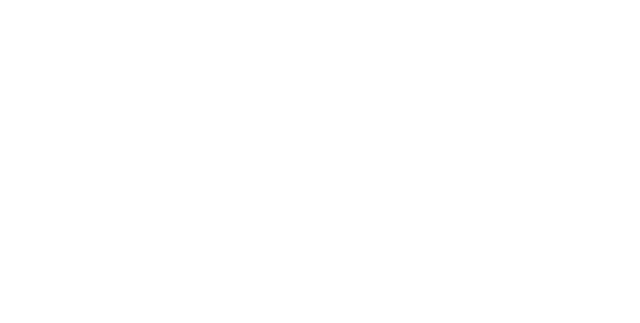
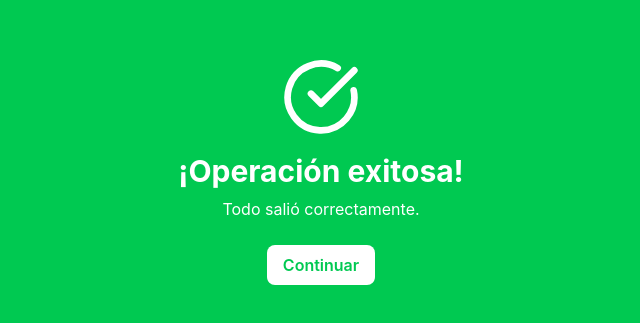
Before and after one commit to palavecino12/Zapi, a React (Vite) app in the folder frontend/: page /success in a window 1280 px wide. Before the commit this address had no page. Shown: the part 229-552 px from the top of the page, without its empty margins (319-959 px from the left). Built offline with nearby package versions, Linux system fonts and the light colour scheme; what @zxing/browser would draw is missing.

Commit message:
Cracion de los componentes succsses y error

```diff
--- a/frontend/package.json
+++ b/frontend/package.json
@@ -12,7 +12,7 @@
   "dependencies": {
     "@zxing/browser": "^0.1.5",
     "html5-qrcode": "^2.3.8",
-    "lucide-react": "^1.11.0",
+    "lucide-react": "^1.14.0",
     "react": "^19.2.4",
     "react-dom": "^19.2.4",
     "react-icons": "^5.6.0",
--- a/frontend/src/App.tsx
+++ b/frontend/src/App.tsx
@@ -1,19 +1,27 @@
 import { BrowserRouter, Route, Routes } from "react-router-dom"
+
 import { ViewScan } from "./pages/client/ViewScan"
 import ViewInfo from "./pages/client/ViewInfo"
 import { ViewCart } from "./pages/client/ViewCart"
 
+import Success from "./components/success"
+import Error from "./components/error"
+
 function App() {
+
     return (
-        <BrowserRouter>
-            <Routes>
-                <Route path="/" element={<ViewCart/>}/>
-                <Route path="/scan" element={<ViewScan/>}/>
-                <Route path="/product" element={<ViewInfo/>}/>
-                <Route path="/cart" element={<ViewCart/>}/>
-            </Routes>
+    <BrowserRouter>
+    <Routes>
+        <Route path="/" element={<ViewCart />} />
+        <Route path="/scan" element={<ViewScan />} />
+        <Route path="/product" element={<ViewInfo />} />
+        <Route path="/cart" element={<ViewCart />} />
+
+        <Route path="/success" element={<Success />} />
+        <Route path="/error" element={<Error />} />
+        </Routes>
         </BrowserRouter>
-    )
+        )
 }
 
 export default App
--- /dev/null
+++ b/frontend/src/components/error.tsx
@@ -0,0 +1,25 @@
+import { XCircle } from "lucide-react";
+
+const Error = () => {
+    return (
+    <div className="flex flex-col items-center justify-center h-screen bg-red-500 text-white p-6">
+
+        <XCircle size={80} />
+
+        <h1 className="text-3xl font-bold mt-4">
+        Ocurrió un error
+        </h1>
+
+        <p className="mt-2 text-center">
+        Algo salió mal. Intentá nuevamente.
+        </p>
+
+        <button className="mt-6 bg-white text-red-500 px-4 py-2 rounded-lg font-semibold">
+        Reintentar
+        </button>
+
+    </div>
+    );
+};
+
+export default Error;
--- /dev/null
+++ b/frontend/src/components/success.tsx
@@ -0,0 +1,25 @@
+import { CheckCircle } from "lucide-react";
+
+const Success = () => {
+  return (
+    <div className="flex flex-col items-center justify-center h-screen bg-green-500 text-white p-6">
+
+      <CheckCircle size={80} />
+
+      <h1 className="text-3xl font-bold mt-4">
+        ¡Operación exitosa!
+      </h1>
+
+      <p className="mt-2 text-center">
+        Todo salió correctamente.
+      </p>
+
+      <button className="mt-6 bg-white text-green-500 px-4 py-2 rounded-lg font-semibold">
+        Continuar
+      </button>
+
+    </div>
+  );
+};
+
+export default Success;
```
Also changed, not shown: 1 other file (tests, documents, lock files or other folders).
